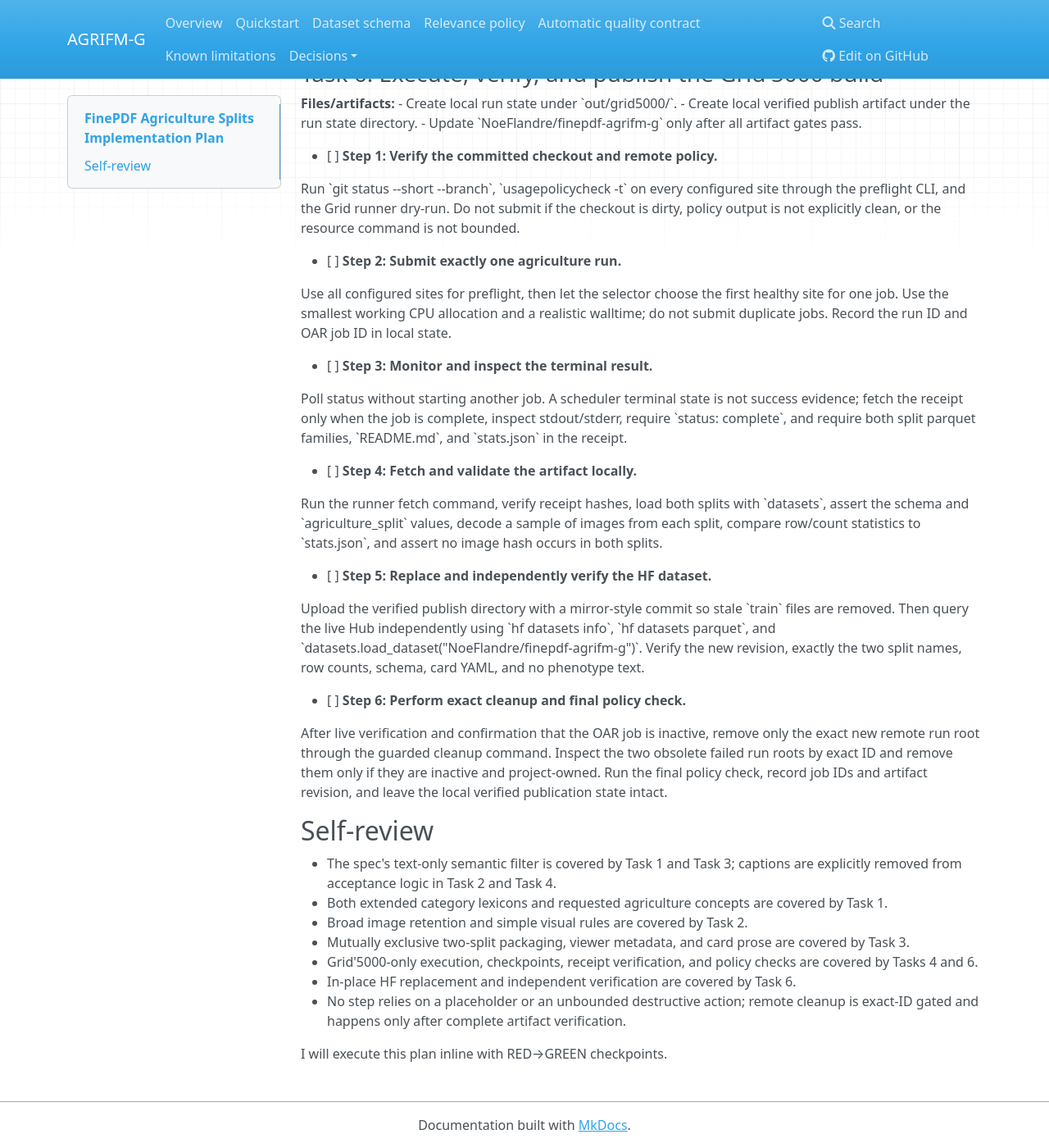
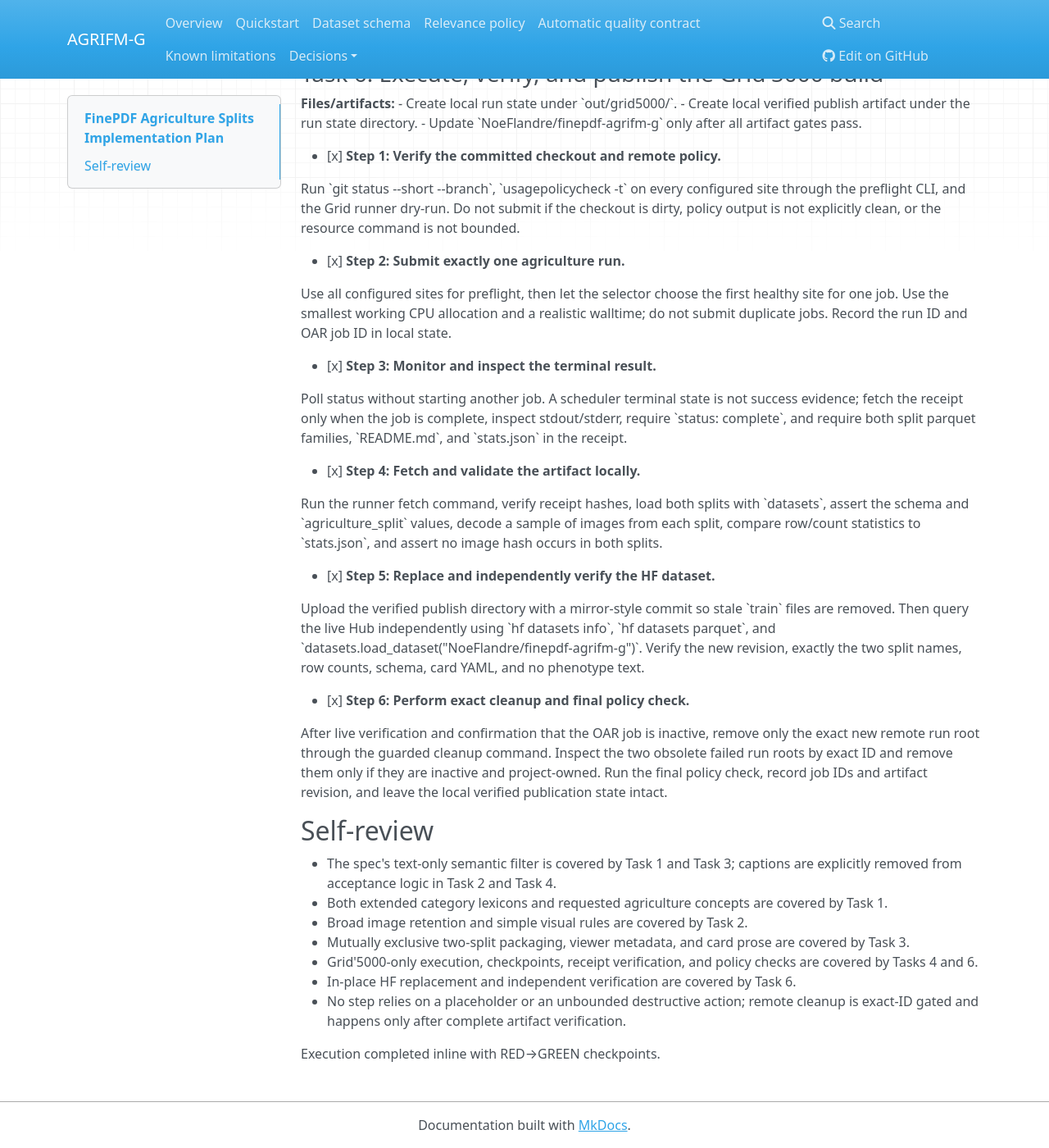
Before and after one commit to NoeFlandre/finepdf-agrifm-g, an MkDocs documentation site: the page built from docs/superpowers/plans/2026-09-22-agriculture-splits-plan.md, in a window 1280 px wide and 1400 px high, scrolled down 7402 px. Shown: the whole window at 82% size. Built offline with MkDocs 1.6.1, drawn with Linux system fonts in a browser that asks for light colours; nearby versions of some CDN libraries; some of the changed text lies outside the part shown.

Commit message:
docs: close agriculture split execution plan

```diff
--- a/docs/superpowers/plans/2026-09-22-agriculture-splits-plan.md
+++ b/docs/superpowers/plans/2026-09-22-agriculture-splits-plan.md
@@ -23,7 +23,7 @@
 - Test: \`tests/unit/test_textgate.py\`
 - Test: \`tests/unit/test_lexicon.py\`
 
-- [ ] **Step 1: Add the red tests for phrase-aware scoring and split assignment.**
+- [x] **Step 1: Add the red tests for phrase-aware scoring and split assignment.**
 
 ~~~python
 def test_phrase_terms_match_as_whole_phrases():
@@ -49,7 +49,7 @@ Also assert that each committed lexicon has at least 100 terms, includes the req
 permaculture, hydroponics, agroforestry, and agroecology vocabulary, contains only lowercase terms,
 and contains both single-word and multi-word entries.
 
-- [ ] **Step 2: Run the focused tests and verify the expected missing-symbol failures.**
+- [x] **Step 2: Run the focused tests and verify the expected missing-symbol failures.**
 
 Run:
 
@@ -59,7 +59,7 @@ uv run pytest tests/unit/test_agriculture.py tests/unit/test_textgate.py tests/u
 
 Expected: collection or assertion failures caused by the new API and files not existing yet.
 
-- [ ] **Step 3: Implement the phrase-aware matcher and classifier minimally.**
+- [x] **Step 3: Implement the phrase-aware matcher and classifier minimally.**
 
 \`textgate.py\` will tokenize with \`[a-z0-9]+\`, normalize lexicon entries into token tuples, and
 count exact one- or multi-token matches using n-gram membership. \`agronomy_score\` remains a
@@ -83,7 +83,7 @@ def classify_document(
 generic agriculture file and both category files so every category term can pass the pre-fetch
 gate.
 
-- [ ] **Step 4: Populate the three extended English lexicons.**
+- [x] **Step 4: Populate the three extended English lexicons.**
 
 The conventional file will cover tractors, combines, planters, ploughs, harrows, cultivators,
 sprayers, fertilizer and pesticide use, silos, grain handling, barns, feedlots, livestock,
@@ -100,7 +100,7 @@ The broad file will contain general agriculture, crops, fields, farms, soil, liv
 production, harvest, rural infrastructure, and food-system terms. All entries are English and
 lowercase; comments begin with \`#\`.
 
-- [ ] **Step 5: Run the focused tests and commit the domain contract.**
+- [x] **Step 5: Run the focused tests and commit the domain contract.**
 
 Run:
 
@@ -129,14 +129,14 @@ git commit -m "feat: add agriculture split lexicons and classifier"
 - Test: \`tests/unit/test_dedup.py\`
 - Test: \`tests/unit/test_records.py\`
 
-- [ ] **Step 1: Add red regression tests proving captionless images survive.**
+- [x] **Step 1: Add red regression tests proving captionless images survive.**
 
 Add a fake page with one embedded image and text containing no explicit caption. Assert that
 \`extract_images(pdf_bytes)\` returns the image with \`caption == ""\`. Assert that a page with a
 caption returns the image and metadata but that no \`caption_terms\` argument exists or can filter
 it out.
 
-- [ ] **Step 2: Run extraction tests and observe the old API/behavior fail.**
+- [x] **Step 2: Run extraction tests and observe the old API/behavior fail.**
 
 Run:
 
@@ -146,13 +146,13 @@ uv run pytest tests/unit/test_extraction.py -q
 
 Expected: the new captionless behavior exposes the existing \`zip\`/caption-filter contract.
 
-- [ ] **Step 3: Remove caption filtering while retaining optional caption metadata.**
+- [x] **Step 3: Remove caption filtering while retaining optional caption metadata.**
 
 Change \`extract_images(pdf_bytes)\` and \`_page_images\` to accept no caption lexicon. Keep reading
 order caption pairing, but always return every usable candidate with either its matched caption or
 an empty string. The pipeline must never import \`contains_lexicon_word\` for extraction.
 
-- [ ] **Step 4: Replace strict appearance rules with obvious-degenerate rules.**
+- [x] **Step 4: Replace strict appearance rules with obvious-degenerate rules.**
 
 Keep dimension and aspect-ratio checks, exact hash deduplication, and only these appearance rules:
 
@@ -169,7 +169,7 @@ Remove edge-density, greyscale texture, line-art, and the old 8,000-colour thres
 metrics in records for diagnostics. Update \`DropReason\` and tests so valid low-texture, greyscale,
 diagram-like, and low-colour-but-not-flat images survive.
 
-- [ ] **Step 5: Run all extraction/appearance/record tests, then commit.**
+- [x] **Step 5: Run all extraction/appearance/record tests, then commit.**
 
 Run:
 
@@ -199,7 +199,7 @@ git commit -m "feat: retain captionless images and simplify visual filtering"
 - Test: \`tests/unit/test_stats.py\`
 - Test: \`tests/unit/test_card.py\`
 
-- [ ] **Step 1: Add failing tests for category propagation and split files.**
+- [x] **Step 1: Add failing tests for category propagation and split files.**
 
 Test that \`build_with_outcome\`:
 
@@ -219,7 +219,7 @@ Test that packaging writes \`data/conventional-*.parquet\` and
 \`train-*.parquet\`. Load both files with \`datasets.load_dataset\` and assert each row has the
 matching split value.
 
-- [ ] **Step 2: Run the new tests and observe expected failures.**
+- [x] **Step 2: Run the new tests and observe expected failures.**
 
 Run:
 
@@ -227,7 +227,7 @@ Run:
 uv run pytest tests/unit/test_pipeline.py tests/unit/test_rows.py tests/unit/test_packaging.py tests/unit/test_stats.py tests/unit/test_card.py -q
 ~~~
 
-- [ ] **Step 3: Extend records and pipeline with category assignment.**
+- [x] **Step 3: Extend records and pipeline with category assignment.**
 
 Add \`agriculture_split: str = ""\` to \`DocumentRecord\` and \`DocumentPayload\`, serialize it, and
 include it in flattened rows. Change pipeline payload selection to:
@@ -242,7 +242,7 @@ Keep the legacy no-category API behavior for small non-scaled tests by treating
 lexicons as an unrestricted build with an empty split, while the scaled build always supplies the
 new lexicons.
 
-- [ ] **Step 4: Implement split-aware packaging and statistics.**
+- [x] **Step 4: Implement split-aware packaging and statistics.**
 
 Group flattened rows by the two \`AgricultureSplit\` values, write deterministic filenames
 \`{split}-{index:05d}-of-{n_shards:05d}.parquet\`, remove stale \`*.parquet\` files before writing,
@@ -251,7 +251,7 @@ and fail if a scaled record has an unknown/empty split. Add \`agriculture_split\
 Add \`documents.text_gated\`, \`documents.ambiguous\`, and a \`splits\` object containing per-split
 document and image counts. Keep totals and drop reasons deterministic.
 
-- [ ] **Step 5: Rewrite the generated card for the two English splits.**
+- [x] **Step 5: Rewrite the generated card for the two English splits.**
 
 The front matter must declare:
 
@@ -269,7 +269,7 @@ The prose must explain document-level text classification, optional captions, br
 retention, simple visual sanity filters, provenance, Grid'5000 reproduction, and both split
 counts. Remove all phenotype wording, old precision claims, and \`train\` loading examples.
 
-- [ ] **Step 6: Run focused packaging tests and commit.**
+- [x] **Step 6: Run focused packaging tests and commit.**
 
 Run:
 
@@ -297,14 +297,14 @@ git commit -m "feat: package conventional and sustainable splits"
 - Modify: \`tests/unit/test_grid5000.py\`
 - Modify: \`tests/unit/test_grid5000_cli.py\`
 
-- [ ] **Step 1: Add red tests for the agriculture output path and no phenotype inputs.**
+- [x] **Step 1: Add red tests for the agriculture output path and no phenotype inputs.**
 
 Assert that worker arguments use \`out/agriculture-30000\`, that the publish path matches it, that
 the scaled script loads all three agriculture lexicons, and that no rendered worker command uses
 the old phenotype path. Assert the existing \`env AGRIFM_G_GRID5000_JOB=1\` command shape remains
 valid.
 
-- [ ] **Step 2: Run Grid-focused tests and observe failures.**
+- [x] **Step 2: Run Grid-focused tests and observe failures.**
 
 Run:
 
@@ -312,21 +312,21 @@ Run:
 uv run pytest tests/unit/test_scaled_build.py tests/unit/test_grid5000_worker.py tests/unit/test_grid5000.py tests/unit/test_grid5000_cli.py -q
 ~~~
 
-- [ ] **Step 3: Update the scaled build.**
+- [x] **Step 3: Update the scaled build.**
 
 Use \`out/agriculture-30000\` by default, load the broad/category lexicons, remove every
 \`caption_terms\` argument, return text-gated and ambiguous counts from each staged group, and pass
 the category counts to \`package_dataset\`. Resume validation must recompute both text and category
 decisions from the same source rows and reject incomplete/unknown category records.
 
-- [ ] **Step 4: Update the worker, fetch path, and run identity.**
+- [x] **Step 4: Update the worker, fetch path, and run identity.**
 
 Point worker and remote fetch logic at \`out/agriculture-30000\`. Add a configuration/profile marker
 such as \`pipeline="agriculture-splits-v1"\` to \`RunConfig\` so a phenotype spec cannot collide with
 the agriculture output even when the commit is reused. Preserve bounded OAR resources, atomic
 staging, receipt generation, and the corrected \`env\` command.
 
-- [ ] **Step 5: Run Grid tests, shell checks, and commit.**
+- [x] **Step 5: Run Grid tests, shell checks, and commit.**
 
 Run:
 
@@ -357,7 +357,7 @@ git commit -m "feat: run agriculture split builds on Grid5000"
 - Delete: \`data/agronomy_lexicon.txt\`
 - Delete: \`data/phenotype_lexicon.txt\`
 
-- [ ] **Step 1: Replace active documentation with the agriculture split contract.**
+- [x] **Step 1: Replace active documentation with the agriculture split contract.**
 
 Document the two split definitions, document-level classification, optional captions, simple visual
 drops, source/provenance limitations, Grid'5000 commands, and HF loading examples:
@@ -368,7 +368,7 @@ dataset["conventional"][0]
 dataset["sustainable"][0]
 ~~~
 
-- [ ] **Step 2: Run a repository-wide active-code scan.**
+- [x] **Step 2: Run a repository-wide active-code scan.**
 
 Run:
 
@@ -380,7 +380,7 @@ Expected: no production pipeline, worker, card, test, or active documentation re
 only intentionally preserved historical label artifacts may be retained, and any such occurrence
 must be removed or clearly excluded from the release.
 
-- [ ] **Step 3: Run the full local quality gates.**
+- [x] **Step 3: Run the full local quality gates.**
 
 Run:
 
@@ -393,7 +393,7 @@ uv run ruff format --check .
 Expected: all tests and formatting pass. Type checking is attempted separately and reported if the
 existing environment cannot resolve optional dependencies.
 
-- [ ] **Step 4: Commit documentation and release contract.**
+- [x] **Step 4: Commit documentation and release contract.**
 
 ~~~bash
 git add README.md docs data tests/fixtures/golden_card.md
@@ -407,38 +407,38 @@ git commit -m "docs: describe agriculture split dataset"
 - Create local verified publish artifact under the run state directory.
 - Update \`NoeFlandre/finepdf-agrifm-g\` only after all artifact gates pass.
 
-- [ ] **Step 1: Verify the committed checkout and remote policy.**
+- [x] **Step 1: Verify the committed checkout and remote policy.**
 
 Run \`git status --short --branch\`, \`usagepolicycheck -t\` on every configured site through the
 preflight CLI, and the Grid runner dry-run. Do not submit if the checkout is dirty, policy output
 is not explicitly clean, or the resource command is not bounded.
 
-- [ ] **Step 2: Submit exactly one agriculture run.**
+- [x] **Step 2: Submit exactly one agriculture run.**
 
 Use all configured sites for preflight, then let the selector choose the first healthy site for one
 job. Use the smallest working CPU allocation and a realistic walltime; do not submit duplicate jobs.
 Record the run ID and OAR job ID in local state.
 
-- [ ] **Step 3: Monitor and inspect the terminal result.**
+- [x] **Step 3: Monitor and inspect the terminal result.**
 
 Poll status without starting another job. A scheduler terminal state is not success evidence; fetch
 the receipt only when the job is complete, inspect stdout/stderr, require \`status: complete\`, and
 require both split parquet families, \`README.md\`, and \`stats.json\` in the receipt.
 
-- [ ] **Step 4: Fetch and validate the artifact locally.**
+- [x] **Step 4: Fetch and validate the artifact locally.**
 
 Run the runner fetch command, verify receipt hashes, load both splits with \`datasets\`, assert the
 schema and \`agriculture_split\` values, decode a sample of images from each split, compare row/count
 statistics to \`stats.json\`, and assert no image hash occurs in both splits.
 
-- [ ] **Step 5: Replace and independently verify the HF dataset.**
+- [x] **Step 5: Replace and independently verify the HF dataset.**
 
 Upload the verified publish directory with a mirror-style commit so stale \`train\` files are removed.
 Then query the live Hub independently using \`hf datasets info\`, \`hf datasets parquet\`, and
 \`datasets.load_dataset("NoeFlandre/finepdf-agrifm-g")\`. Verify the new revision, exactly the two
 split names, row counts, schema, card YAML, and no phenotype text.
 
-- [ ] **Step 6: Perform exact cleanup and final policy check.**
+- [x] **Step 6: Perform exact cleanup and final policy check.**
 
 After live verification and confirmation that the OAR job is inactive, remove only the exact new
 remote run root through the guarded cleanup command. Inspect the two obsolete failed run roots by
@@ -458,4 +458,4 @@ record job IDs and artifact revision, and leave the local verified publication s
 - No step relies on a placeholder or an unbounded destructive action; remote cleanup is exact-ID
   gated and happens only after complete artifact verification.
 
-I will execute this plan inline with RED→GREEN checkpoints.
+Execution completed inline with RED→GREEN checkpoints.
```
